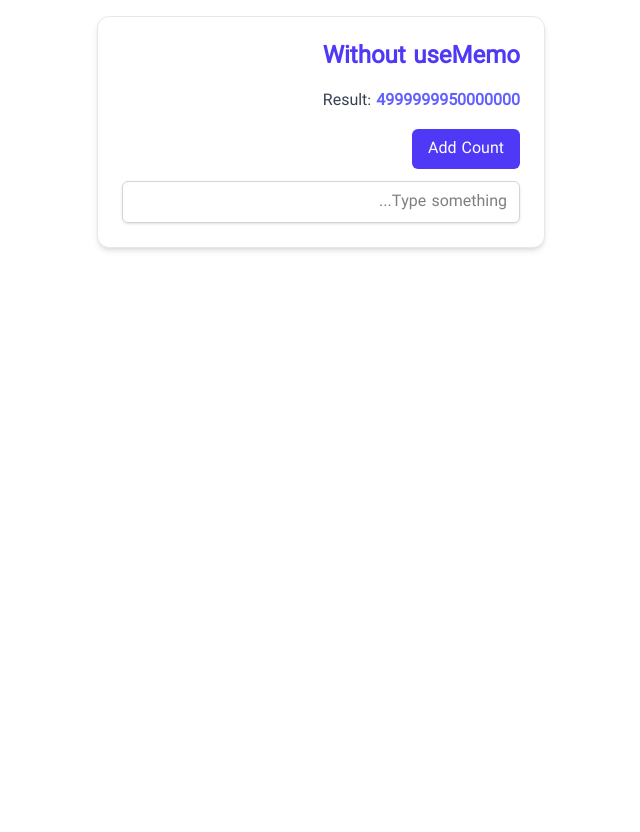
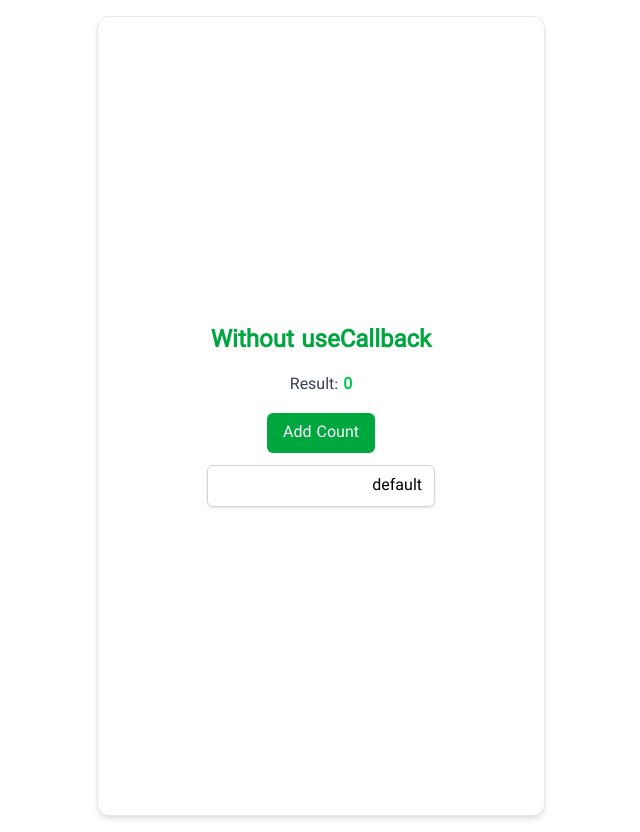
Before and after one commit to imamin1/next, a React (Vite) app: page / in a window 1280 px wide. Shown: the whole page, without its empty margins (319-959 px from the left). Before the commit the page ends 800 px from the top, so only its background shows below. Built offline with nearby package versions, Linux system fonts and the light colour scheme.

Commit message:
#25 useCallback

```diff
--- a/src/NormalComponent.jsx
+++ b/src/NormalComponent.jsx
@@ -1,33 +1,31 @@
-import { useMemo, useState } from "react";
+import { useCallback, useState } from "react";
 
-const NormalComponent = () => {
+const OptimizationComponent = () => {
   const [count, setCount] = useState(0);
-  const [text, setText] = useState("");
+  const [text, setText] = useState("default");
 
-  const heavyCalculation = useMemo(() => {
-    let total = 0;
-    for (let i = 0; i < 1e8; i++) {
-      total += i;
-    }
-    console.log("🔁 Heavy calculation is running...");
-    return total + count;
-  }, [count])
+const handleAddCount = useCallback(()=>{
+    console.log('button clicked text : ' , text);
+    setCount((prev)=> prev+1)
+},[text]);
+
+  console.log("Componenr re-rendered")
 
   return (
-    <div className="p-6 max-w-md mx-auto bg-white rounded-xl shadow-md space-y-4 my-4 border border-gray-200">
-      <h2 className="text-2xl font-bold text-indigo-600">Without useMemo</h2>
-      <p className="text-gray-700 font-medium">Result: <span className="text-indigo-500 font-bold">{heavyCalculation}</span></p>
-      <div className="space-y-3">
+    <div className="flex-col  justify-items-center h-screen content-center p-6 max-w-md mx-auto bg-white rounded-xl shadow-md space-y-4 my-4 border border-gray-200">
+      <h2 className="text-2xl font-bold text-green-600">Without useCallback</h2>
+      <p className="text-gray-700 font-medium">Result: <span className="text-green-500 font-bold">{count}</span></p>
+      <div className="space-y-3 flex-coljustify-self-center">
         <button
-          onClick={() => setCount((prev) => prev + 1)}
-          className="px-4 py-2 bg-indigo-600 text-white rounded-md hover:bg-indigo-700 transition duration-300 focus:outline-none focus:ring-2 focus:ring-indigo-500 focus:ring-opacity-50"
+          onClick={handleAddCount}
+          className="px-4 py-2 flex justify-self-center bg-green-600 text-white rounded-md hover:bg-green-700 transition duration-300 focus:outline-none focus:ring-2 focus:ring-green-500 focus:ring-opacity-50"
         >
           Add Count
         </button>
         <input
           value={text}
           onChange={(e) => setText(e.target.value)}
-          className="w-full px-3 py-2 border border-gray-300 rounded-md shadow-sm focus:outline-none focus:ring-indigo-500 focus:border-indigo-500"
+          className="w-full px-3 py-2 border border-gray-300 rounded-md shadow-sm focus:outline-none focus:ring-green-500 focus:border-green-500"
           placeholder="Type something..."
         />
       </div>
@@ -35,4 +33,4 @@ const NormalComponent = () => {
   );
 };
 
-export default NormalComponent;
+export default OptimizationComponent;
```
